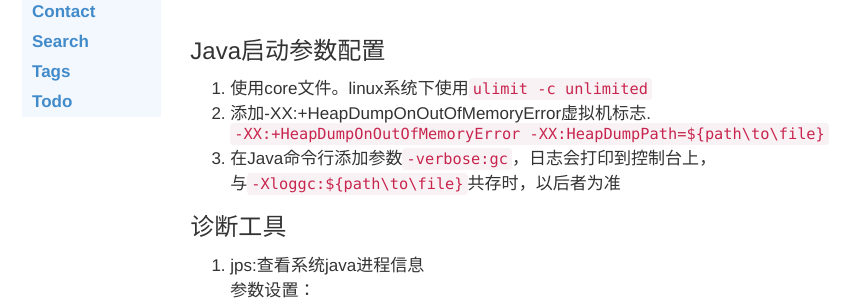
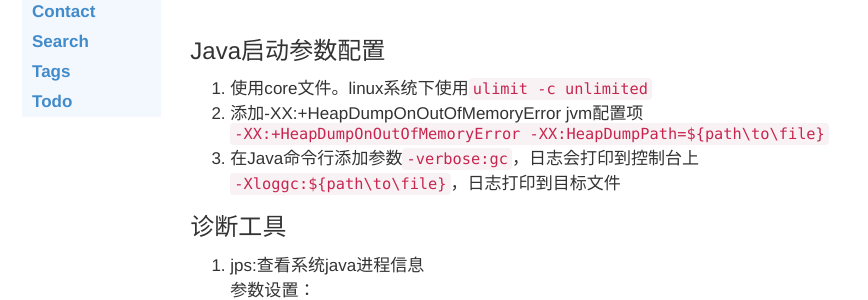
Before and after one commit to watoud/watoud.github.io, a Jekyll site: the page built from _posts/2015-12-03-java troubleshooting guide.markdown, in a window 1280 px wide. Shown: the part 180-480 px from the top of the page, without its empty margins (203-1071 px from the left). Built offline with Jekyll 4.4.1, drawn with Linux system fonts in a browser that asks for light colours; some web fonts are replaced; Markdown is read by kramdown in place of the engine named in the settings; comment, search, counter and statistics services are not loaded.

Commit message:
修改格式

````diff
--- a/_posts/2015-12-03-java troubleshooting guide.markdown
+++ b/_posts/2015-12-03-java troubleshooting guide.markdown
@@ -8,9 +8,10 @@ tag: [troubleshooting ]
 ---
 ### Java启动参数配置
 1. 使用core文件。linux系统下使用```ulimit -c unlimited```
-2. 添加-XX:+HeapDumpOnOutOfMemoryError虚拟机标志.<br/>
+2. 添加-XX:+HeapDumpOnOutOfMemoryError jvm配置项<br/>
 ```-XX:+HeapDumpOnOutOfMemoryError  -XX:HeapDumpPath=${path\to\file}```
-3. 在Java命令行添加参数```-verbose:gc```，日志会打印到控制台上，与```-Xloggc:${path\to\file}```共存时，以后者为准
+3. 在Java命令行添加参数```-verbose:gc```，日志会打印到控制台上 <br/>
+```-Xloggc:${path\to\file}```，日志打印到目标文件
 
 ### 诊断工具
 1. jps:查看系统java进程信息<br/>
````
